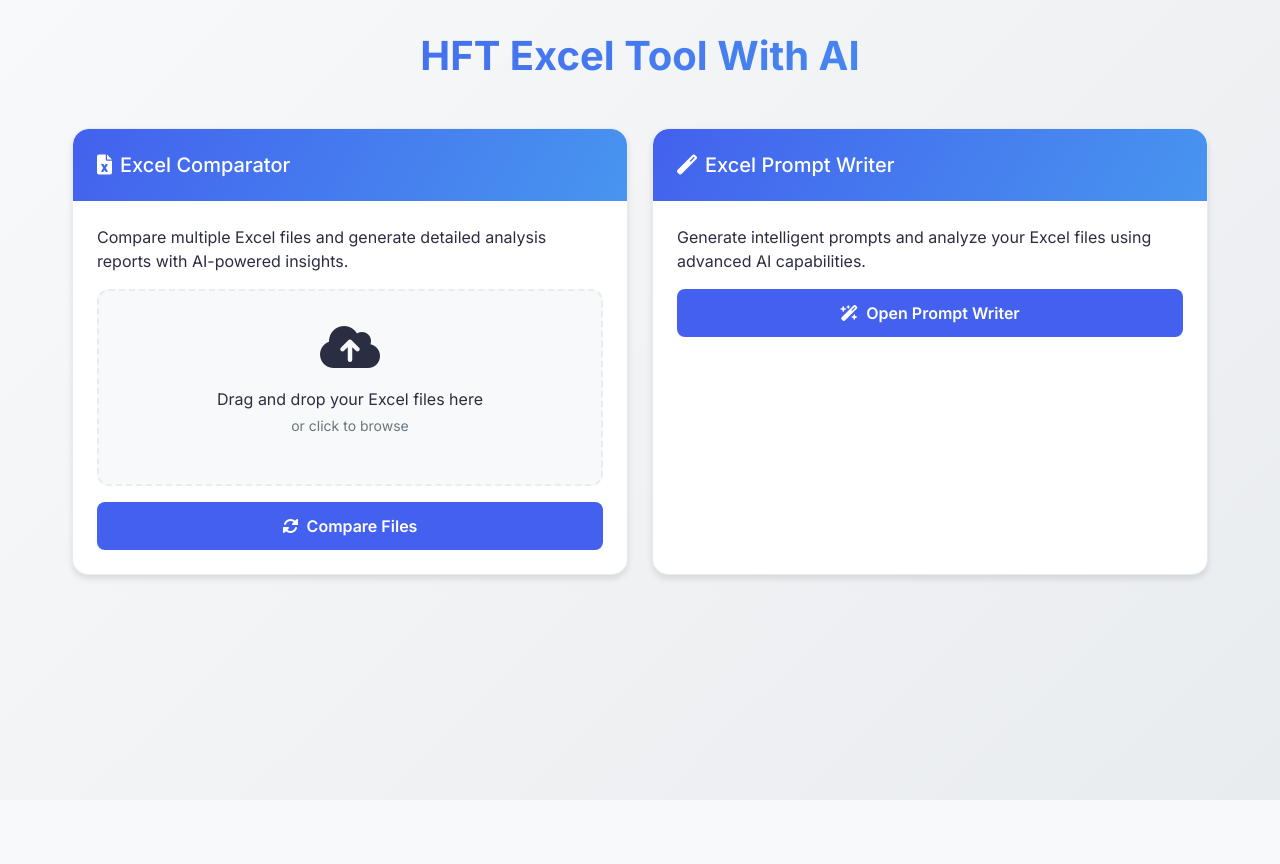
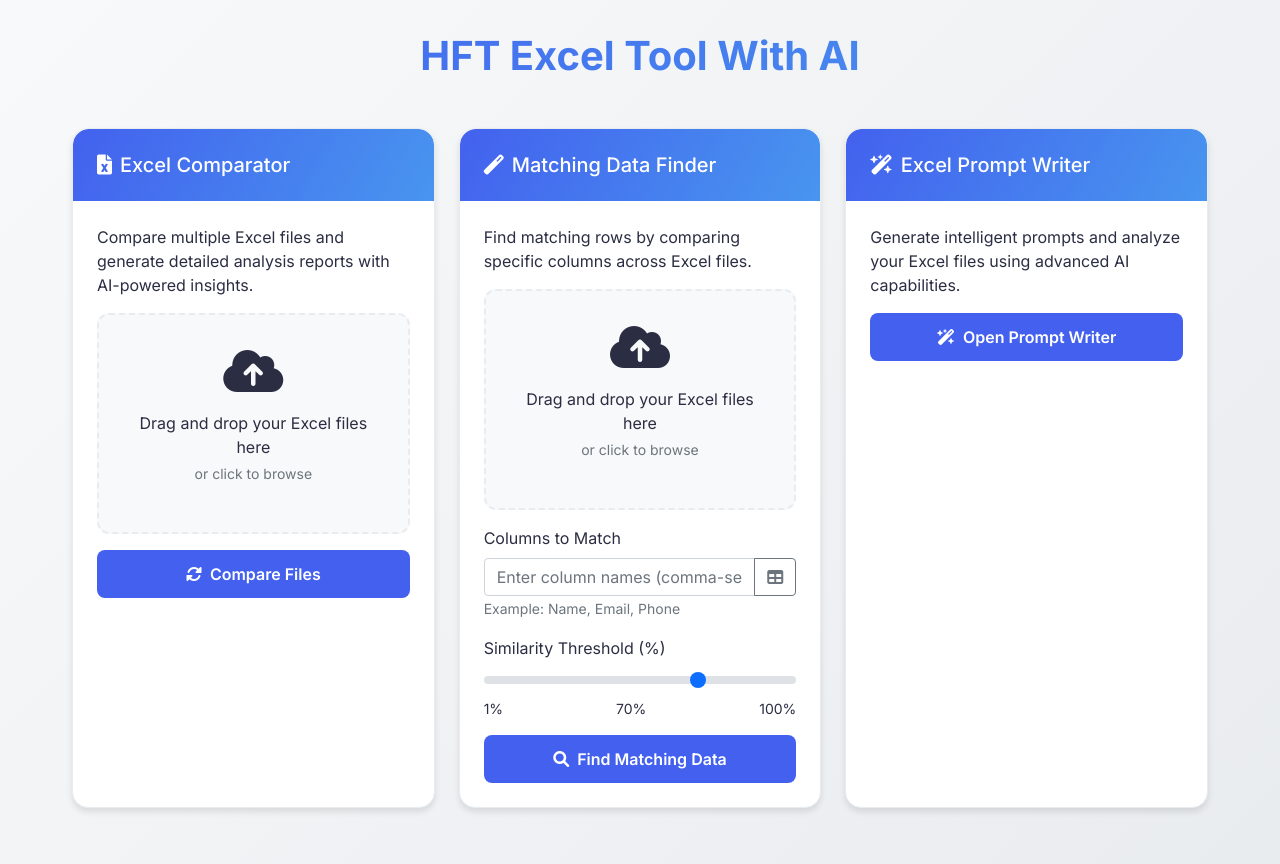
Before and after one commit to barancaki/ExNova, a Flask app: page / in a window 1280 px wide. Before the commit the page ends 800 px from the top, so only its background shows below. Run offline with Flask 3, Linux system fonts and the light colour scheme.

Commit message:
New Version Update

```diff
--- a/app.py
+++ b/app.py
@@ -2,6 +2,7 @@ import os
 from flask import Flask, request, render_template, send_file, jsonify, url_for
 from werkzeug.utils import secure_filename
 from excel_comparator import ExcelComparator
+from data_matcher import DataMatcher
 import zipfile
 import tempfile
 import shutil
@@ -260,5 +261,129 @@ def generate_prompt():
 def prompt_generator_page():
     return render_template('prompt_generator.html')
 
+@app.route('/get-columns', methods=['POST'])
+def get_columns():
+    if 'files' not in request.files:
+        return jsonify({'error': 'No files uploaded'}), 400
+
+    files = request.files.getlist('files')
+    if len(files) < 1:
+        return jsonify({'error': 'No files uploaded'}), 400
+
+    columns_by_file = {}
+
+    for file in files:
+        if file and allowed_file(file.filename):
+            try:
+                filename = secure_filename(file.filename)
+                filepath = os.path.join(app.config['UPLOAD_FOLDER'], filename)
+                file.save(filepath)
+
+                # Read Excel file and get columns
+                df = pd.read_excel(filepath)
+                columns_by_file[filename] = df.columns.tolist()
+
+                # Clean up
+                os.remove(filepath)
+
+            except Exception as e:
+                print(f"Error processing file {file.filename}: {str(e)}")
+                return jsonify({'error': f'Error processing file {file.filename}'}), 500
+
+    return jsonify({'columns': columns_by_file})
+
+@app.route('/find-matches', methods=['POST'])
+def find_matches():
+    if 'files' not in request.files:
+        return jsonify({'error': 'No files uploaded'}), 400
+
+    files = request.files.getlist('files')
+    similarity_threshold = float(request.form.get('similarity_threshold', 70))
+    column_names = request.form.get('column_names', '').strip()
+
+    if not column_names:
+        return jsonify({'error': 'Please specify columns to match'}), 400
+
+    if len(files) < 2:
+        return jsonify({'error': 'Please upload at least two files for matching'}), 400
+
+    print(f"Processing {len(files)} files for matching with threshold {similarity_threshold}%")
+    print(f"Columns to match: {column_names}")
+
+    filenames = []
+    columns_to_match = [col.strip() for col in column_names.split(',') if col.strip()]
+
+    for file in files:
+        if file and allowed_file(file.filename):
+            try:
+                filename = secure_filename(file.filename)
+                filepath = os.path.join(app.config['UPLOAD_FOLDER'], filename)
+                file.save(filepath)
+                filenames.append(filepath)
+            except Exception as e:
+                print(f"Error saving file {file.filename}: {str(e)}")
+                # Clean up any files that were saved
+                for saved_file in filenames:
+                    try:
+                        os.remove(saved_file)
+                    except:
+                        pass
+                return jsonify({'error': f'Error saving file {file.filename}: {str(e)}'}), 500
+
+    if not filenames:
+        return jsonify({'error': 'No valid Excel files uploaded'}), 400
+
+    try:
+        # Initialize matcher and process files
+        matcher = DataMatcher(similarity_threshold=similarity_threshold)
+        result_file = matcher.find_matches(filenames, columns_to_match)
+
+        # Clean up uploaded files
+        for filepath in filenames:
+            try:
+                os.remove(filepath)
+            except Exception as e:
+                print(f"Error removing file {filepath}: {str(e)}")
+
+        try:
+            # Create ZIP file in memory
+            memory_file = io.BytesIO()
+            with zipfile.ZipFile(memory_file, 'w', zipfile.ZIP_DEFLATED) as zf:
+                # Add the results file
+                with open(result_file, 'rb') as f:
+                    zf.writestr('matching_data_results.xlsx', f.read())
+
+            # Clean up the results file
+            os.remove(result_file)
+
+            # Seek to the beginning of the memory file
+            memory_file.seek(0)
+
+            response = send_file(
+                memory_file,
+                mimetype='application/zip',
+                as_attachment=True,
+                download_name='matching_data_results.zip'
+            )
+
+            # Set response headers to prevent caching
+            response.headers["Cache-Control"] = "no-cache, no-store, must-revalidate"
+            response.headers["Pragma"] = "no-cache"
+            response.headers["Expires"] = "0"
+
+            return response
+
+        except Exception as e:
+            print(f"Error creating ZIP: {str(e)}")
+            import traceback
+            print("ZIP creation error details:", traceback.format_exc())
+            return jsonify({'error': f'Error creating ZIP file: {str(e)}'}), 500
+
+    except Exception as e:
+        # Print the full error for debugging
+        import traceback
+        print("Error details:", traceback.format_exc())
+        return jsonify({'error': f'An error occurred during processing: {str(e)}'}), 500
+
 if __name__ == '__main__':
     app.run(debug=True)
--- a/static/js/main.js
+++ b/static/js/main.js
@@ -2,6 +2,8 @@ document.addEventListener('DOMContentLoaded', () => {
     initializeDropzones();
     initializeFileUploads();
     initializePromptSubmission();
+    initializeSimilaritySlider();
+    initializeColumnPreview();
 });
 
 function initializeDropzones() {
@@ -138,3 +140,93 @@ function showError(message) {
         errorDiv.remove();
     }, 5000);
 }
+
+function initializeSimilaritySlider() {
+    const slider = document.getElementById('similarityThreshold');
+    const valueDisplay = document.getElementById('thresholdValue');
+
+    if (slider && valueDisplay) {
+        // Update the value display when the slider moves
+        slider.addEventListener('input', (e) => {
+            valueDisplay.textContent = `${e.target.value}%`;
+        });
+    }
+}
+
+function initializeColumnPreview() {
+    const showColumnsBtn = document.getElementById('showColumnsBtn');
+    const columnsPreview = document.getElementById('columnsPreview');
+    const availableColumns = document.getElementById('availableColumns');
+    const fileInput = document.getElementById('matchingFiles');
+    const columnInput = document.getElementById('columnNames');
+
+    if (!showColumnsBtn || !columnsPreview || !availableColumns || !fileInput) return;
+
+    showColumnsBtn.addEventListener('click', async () => {
+        if (!fileInput.files || fileInput.files.length === 0) {
+            showError('Please upload Excel files first');
+            return;
+        }
+
+        try {
+            const formData = new FormData();
+            for (let file of fileInput.files) {
+                formData.append('files', file);
+            }
+
+            const response = await fetch('/get-columns', {
+                method: 'POST',
+                body: formData
+            });
+
+            if (!response.ok) {
+                throw new Error('Failed to get columns');
+            }
+
+            const data = await response.json();
+
+            // Display columns from all files
+            availableColumns.innerHTML = '';
+            Object.entries(data.columns).forEach(([filename, columns]) => {
+                const fileDiv = document.createElement('div');
+                fileDiv.className = 'mb-2';
+                fileDiv.innerHTML = `
+                    <strong class="d-block mb-1">${filename}:</strong>
+                    <div class="column-chips">
+                        ${columns.map(col => `
+                            <span class="badge bg-light text-dark me-1 mb-1 column-chip"
+                                  style="cursor: pointer;"
+                                  data-column="${col}">
+                                ${col}
+                            </span>
+                        `).join('')}
+                    </div>
+                `;
+                availableColumns.appendChild(fileDiv);
+            });
+
+            // Show the columns preview
+            columnsPreview.classList.remove('d-none');
+
+            // Add click handlers for column chips
+            document.querySelectorAll('.column-chip').forEach(chip => {
+                chip.addEventListener('click', () => {
+                    const column = chip.dataset.column;
+                    const currentColumns = columnInput.value
+                        .split(',')
+                        .map(c => c.trim())
+                        .filter(c => c);
+
+                    if (!currentColumns.includes(column)) {
+                        currentColumns.push(column);
+                        columnInput.value = currentColumns.join(', ');
+                    }
+                });
+            });
+
+        } catch (error) {
+            console.error('Error:', error);
+            showError('Failed to get columns from Excel files');
+        }
+    });
+}
--- a/templates/index.html
+++ b/templates/index.html
@@ -14,7 +14,7 @@
         <h1 class="page-title">HFT Excel Tool With AI</h1>
 
         <div class="row g-4">
-            <div class="col-md-6">
+            <div class="col-md-4 mb-4">
                 <div class="tool-card">
                     <div class="tool-card-header">
                         <h5 class="m-0"><i class="fas fa-file-excel me-2"></i>Excel Comparator</h5>
@@ -36,10 +36,67 @@
                 </div>
             </div>
 
-            <div class="col-md-6">
+            <div class="col-md-4 mb-4">
                 <div class="tool-card">
                     <div class="tool-card-header">
-                        <h5 class="m-0"><i class="fas fa-magic me-2"></i>Excel Prompt Writer</h5>
+                        <h5 class="m-0"><i class="fas fa-magic me-2"></i>Matching Data Finder</h5>
+                    </div>
+                    <div class="tool-card-body">
+                        <p class="card-text">Find matching rows by comparing specific columns across Excel files.</p>
+                        <form id="matchingDataForm" action="/find-matches" method="post" enctype="multipart/form-data">
+                            <div class="dropzone mb-3">
+                                <input type="file" class="d-none" id="matchingFiles" name="files" multiple accept=".xlsx,.xls" required>
+                                <i class="fas fa-cloud-upload-alt fa-3x mb-3"></i>
+                                <p class="mb-1">Drag and drop your Excel files here</p>
+                                <p class="text-muted small">or click to browse</p>
+                            </div>
+
+                            <div class="form-group mb-3">
+                                <label for="columnNames" class="form-label">Columns to Match</label>
+                                <div class="input-group">
+                                    <input type="text" class="form-control" id="columnNames" name="column_names"
+                                           placeholder="Enter column names (comma-separated)">
+                                    <button type="button" class="btn btn-outline-secondary" id="showColumnsBtn">
+                                        <i class="fas fa-table"></i>
+                                    </button>
+                                </div>
+                                <small class="text-muted">Example: Name, Email, Phone</small>
+                            </div>
+
+                            <div id="columnsPreview" class="mb-3 d-none">
+                                <div class="card">
+                                    <div class="card-header bg-light">
+                                        Available Columns
+                                    </div>
+                                    <div class="card-body" id="availableColumns">
+                                        <!-- Columns will be displayed here -->
+                                    </div>
+                                </div>
+                            </div>
+
+                            <div class="form-group mb-3">
+                                <label for="similarityThreshold" class="form-label">Similarity Threshold (%)</label>
+                                <input type="range" class="form-range" id="similarityThreshold" name="similarity_threshold"
+                                       min="1" max="100" value="70">
+                                <div class="d-flex justify-content-between">
+                                    <small>1%</small>
+                                    <small id="thresholdValue">70%</small>
+                                    <small>100%</small>
+                                </div>
+                            </div>
+
+                            <button type="submit" class="btn btn-primary w-100">
+                                <i class="fas fa-search me-2"></i>Find Matching Data
+                            </button>
+                        </form>
+                    </div>
+                </div>
+            </div>
+
+            <div class="col-md-4 mb-4">
+                <div class="tool-card">
+                    <div class="tool-card-header">
+                        <h5 class="m-0"><i class="fas fa-wand-magic-sparkles me-2"></i>Excel Prompt Writer</h5>
                     </div>
                     <div class="tool-card-body">
                         <p class="card-text">Generate intelligent prompts and analyze your Excel files using advanced AI capabilities.</p>
```
Also changed, not shown: data_matcher.py (added, +244 -0 lines).
